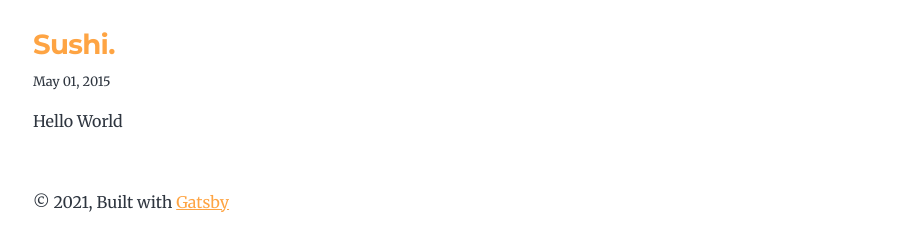
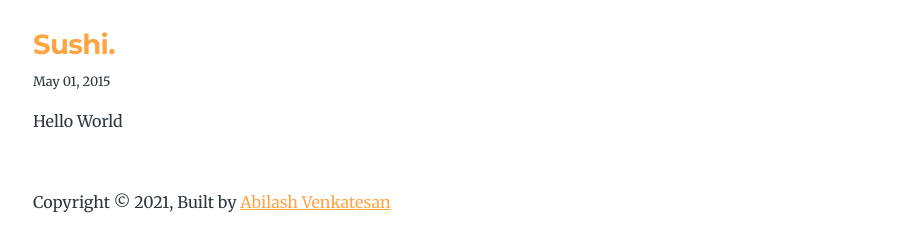
Before and after one commit to AbilashVenkatesan/Gatsby-Project, a Gatsby site: page / in a window 1280 px wide. Shown: the part 704-956 px from the top of the page, without its empty margins (179-1099 px from the left). Built offline with nearby package versions, Linux system fonts and the light colour scheme; Gatsby itself is replaced by a stand-in of ours.

Commit message:
change to footer, added portfolio link and header changes

```diff
--- a/src/components/layout.js
+++ b/src/components/layout.js
@@ -9,12 +9,12 @@ const Layout = ({ location, title, children }) => {
   if (isRootPath) {
     header = (
       <h1 className="main-heading">
-        <Link to="/">{title}</Link>
+        {title}
       </h1>
     )
   } else {
     header = (
-      <Link className="header-link-home" to="/">
+      <Link className="header-link-home" style={{color: '#F29F05', fontSize: '25px'}} to="/">
         {title}
       </Link>
     )
@@ -24,10 +24,12 @@ const Layout = ({ location, title, children }) => {
     <div className="global-wrapper" data-is-root-path={isRootPath}>
       <header className="global-header">{header}</header>
       <main>{children}</main>
-      <footer>
-        © {new Date().getFullYear()}, Built with
+      <footer className='siteFooter'>
+        <div className='container'>
+        Copyright © {new Date().getFullYear()}, Built by
         {` `}
-        <a href="https://www.gatsbyjs.com">Gatsby</a>
+        <a href="https://www.abilashvenkatesan.com">Abilash Venkatesan</a>
+        </div>
       </footer>
     </div>
   )
```
